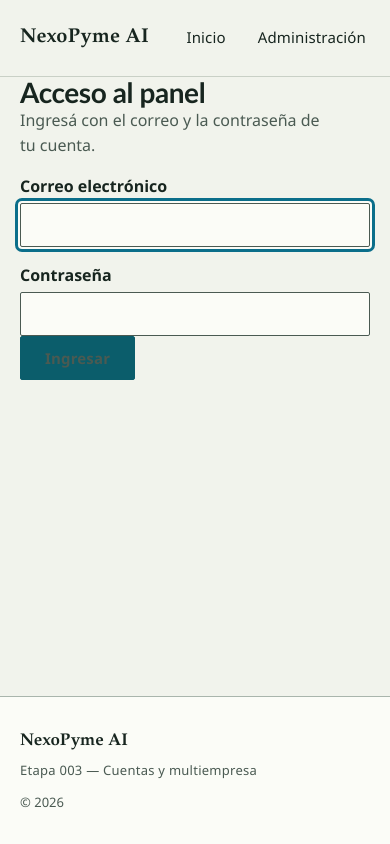
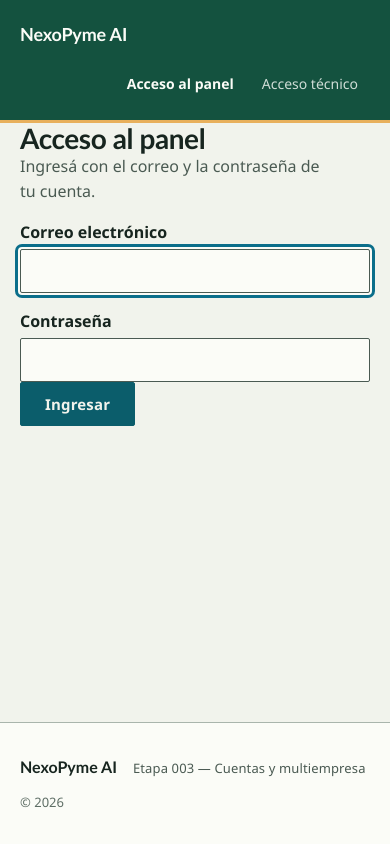
Before and after one commit to solanomillo/nexopyme-ai, a Django app: page /login/?next=/panel/ in a window 390 px wide. Run offline with Django 5.2, Linux system fonts and the light colour scheme; parts of the project's set-up code (start-up, migrations or seed data) failed here and were passed over.

Commit message:
feat(ui): apply Mostrador header, navigation and shared footer
- replace public and panel headers with the approved app header
- add aria-current, company truncation and responsive navigation without JS
- apply Mostrador footer styling while preserving the stage label
- record T-05 approval, visual evidence and task closure

```diff
--- a/static/css/main.css
+++ b/static/css/main.css
@@ -48,7 +48,7 @@
   --color-header-accent: #e8b05c;
 
   /* Compatibilidad heredada — se retira por hitos: color P0 en T-06,
-     .panel*/selectores en T-09 y home hasta P2. */
+     .panel* y selectores en T-09, home hasta P2. */
   --color-paper: var(--color-canvas);
   --color-paper-raised: var(--color-surface);
   --color-rule: var(--color-border);
@@ -356,6 +356,117 @@ samp {
 
 /* 6. Encabezado y navegación
    ========================================================================== */
+
+.app-header {
+  border-bottom: 3px solid var(--color-header-accent);
+  background-color: var(--color-header);
+  color: var(--color-header-ink);
+}
+
+.app-header__inner {
+  display: flex;
+  flex-wrap: wrap;
+  align-items: center;
+  gap: var(--space-2) var(--space-5);
+  padding-block: var(--space-3);
+}
+
+.app-header__brand {
+  display: inline-flex;
+  align-items: center;
+  min-height: 2.75rem;
+  color: var(--color-header-ink);
+  font-family: var(--font-display);
+  font-size: var(--text-h3);
+  font-weight: 700;
+  letter-spacing: -0.01em;
+  line-height: var(--line-tight);
+  text-decoration: none;
+}
+
+.app-header__brand:hover {
+  color: var(--color-header-ink);
+  text-decoration: underline;
+  text-underline-offset: 0.18em;
+}
+
+.app-header__context {
+  display: flex;
+  flex: 1 1 14rem;
+  flex-wrap: wrap;
+  gap: var(--space-1) var(--space-3);
+  min-width: 0;
+  color: var(--color-header-muted);
+  font-size: var(--text-small);
+  line-height: var(--line-small);
+}
+
+.app-header__company {
+  max-width: min(22rem, 100%);
+  overflow: hidden;
+  color: var(--color-header-ink);
+  font-weight: 600;
+  text-overflow: ellipsis;
+  white-space: nowrap;
+}
+
+.app-header__user {
+  color: var(--color-header-muted);
+}
+
+.app-header__nav {
+  margin-inline-start: auto;
+}
+
+.app-header__list {
+  display: flex;
+  flex-wrap: wrap;
+  align-items: center;
+  gap: 0 var(--space-1);
+  margin: 0;
+  padding: 0;
+  list-style: none;
+}
+
+.app-header__item {
+  display: flex;
+}
+
+.app-header__link {
+  display: inline-flex;
+  align-items: center;
+  min-height: 2.75rem;
+  padding-inline: var(--space-3);
+  border: 0;
+  border-bottom: 3px solid transparent;
+  background: none;
+  color: var(--color-header-ink);
+  font-family: var(--font-sans);
+  font-size: var(--text-small);
+  font-weight: 600;
+  line-height: var(--line-small);
+  text-decoration: none;
+}
+
+.app-header__link:hover {
+  border-bottom-color: var(--color-header-accent);
+  background-color: rgba(251, 252, 247, 0.08);
+  color: var(--color-header-ink);
+}
+
+.app-header__link[aria-current="page"] {
+  border-bottom-color: var(--color-header-accent);
+  color: var(--color-header-ink);
+}
+
+.app-header__link--quiet {
+  color: var(--color-header-muted);
+  font-weight: 400;
+}
+
+.app-header__link--button {
+  cursor: pointer;
+}
 
 .site-header {
   border-bottom: var(--rule-hairline);
@@ -775,7 +886,7 @@ button.site-nav__link {
 
 .site-footer {
   border-top: var(--rule-hairline-strong);
-  background-color: var(--color-paper-raised);
+  background-color: var(--color-surface);
 }
 
 .site-footer__inner {
@@ -796,20 +907,20 @@ button.site-nav__link {
 
 .site-footer__brand {
   color: var(--color-ink);
-  font-family: var(--font-serif);
-  font-size: var(--text-base);
-  font-weight: 600;
+  font-family: var(--font-display);
+  font-size: var(--text-body);
+  font-weight: 700;
 }
 
 .site-footer__stage {
   color: var(--color-ink-soft);
-  font-size: var(--text-xs);
-  letter-spacing: 0.02em;
+  font-size: var(--text-label);
+  letter-spacing: 0.01em;
 }
 
 .site-footer__year {
-  color: var(--color-ink-soft);
-  font-size: var(--text-xs);
+  color: var(--color-ink-muted);
+  font-size: var(--text-label);
   font-variant-numeric: tabular-nums;
 }
 
--- a/templates/components/navbar.html
+++ b/templates/components/navbar.html
@@ -1,14 +1,14 @@
-<header class="site-header">
-  <div class="container site-header__inner">
-    <a class="brand" href="{% url 'home' %}" rel="home">NexoPyme AI</a>
+<header class="app-header">
+  <div class="container app-header__inner">
+    <a class="app-header__brand" href="{% url 'home' %}" rel="home">NexoPyme AI</a>
 
-    <nav class="site-nav" aria-label="Navegación principal">
-      <ul class="site-nav__list">
-        <li class="site-nav__item">
-          <a class="site-nav__link" href="{% url 'home' %}">Inicio</a>
+    <nav class="app-header__nav" aria-label="Navegación principal">
+      <ul class="app-header__list">
+        <li class="app-header__item">
+          <a class="app-header__link" href="{% url 'accounts:login' %}">Acceso al panel</a>
         </li>
-        <li class="site-nav__item">
-          <a class="site-nav__link" href="/admin/">Administración</a>
+        <li class="app-header__item">
+          <a class="app-header__link app-header__link--quiet" href="/admin/">Acceso técnico</a>
         </li>
       </ul>
     </nav>
```
Also changed, not shown: specs/004-rediseno-visual/plan.md (+4 -4 lines), specs/004-rediseno-visual/spec.md (+4 -4 lines), specs/004-rediseno-visual/tasks.md (+10 -9 lines), templates/base_panel.html (+20 -20 lines).
